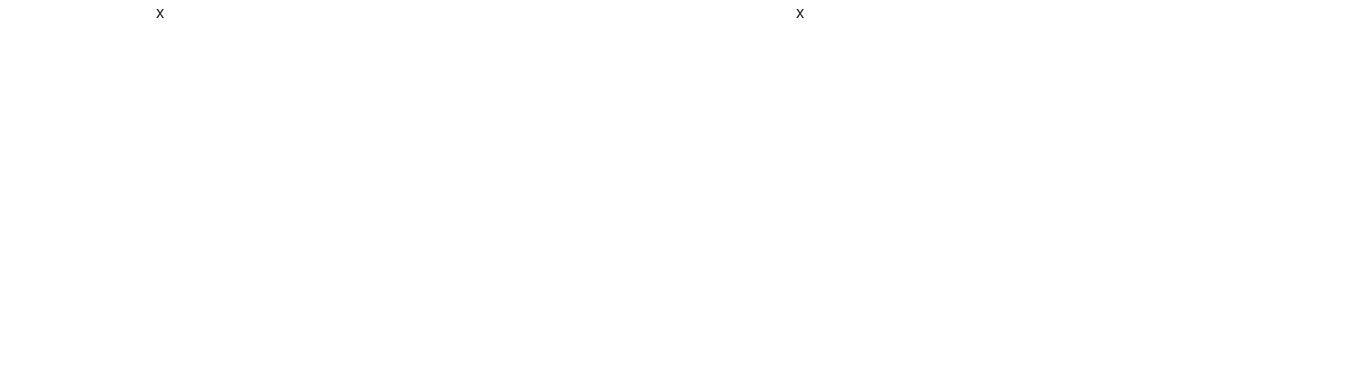
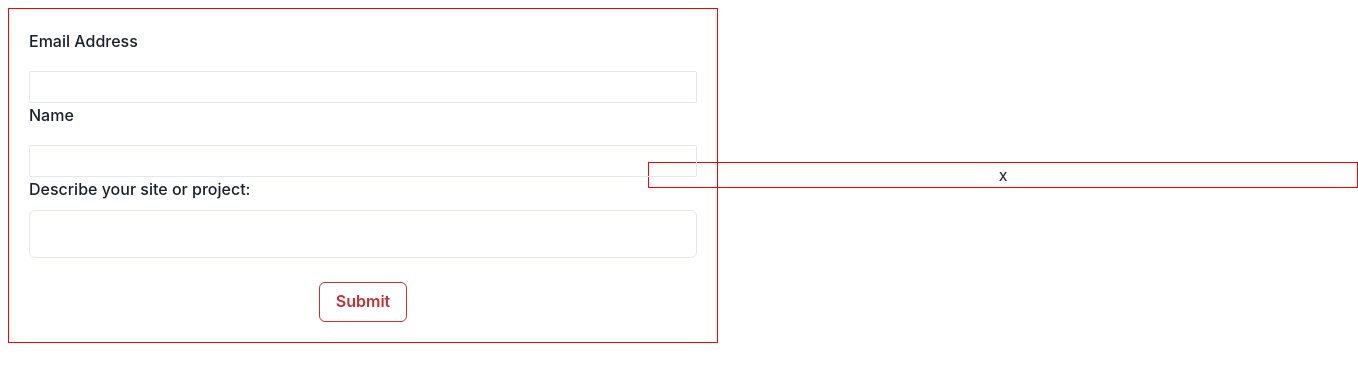
Before and after one commit to CJbricks/BBB-design, a Next.js app: page /FormGrid in a window 1280 px wide. Shown: the top 382 px of the page, 1358 px wide, since content can reach past the window. Built offline with nearby package versions, Linux system fonts and the light colour scheme.

Commit message:
form layout added
Chakra formcontrol

```diff
--- a/src/pages/FormGrid.js
+++ b/src/pages/FormGrid.js
@@ -1,15 +1,64 @@
 import React from 'react'
 import styles from '@/styles/Form.module.css'
-import { SimpleGrid, Text, Link, Box, } from '@chakra-ui/react'
+import { SimpleGrid, Text, Box, Flex, FormControl, FormLabel, FormHelperText, FormErrorMessage, Input, Button, InputGroup, InputLeftElement } from '@chakra-ui/react'
+import Image from 'next/image'
+import Link from 'next/link'
+import { useState } from 'react'
+
+
 
 
 export default function FormGrid() {
+
+   //Empty array to store array of input info
+   const stateArr = [];
+
+   // state for all input fields
+   const [email, setEmail] = useState("")
+   const [name, setName] = useState("")
+   const [comment, setComment] = useState("")
+
+   // Push to array
+   stateArr.push([email, name, comment])
+
   return (
     <>
-    <SimpleGrid columns={[1, 1, 2]} w="100%" alignItems={'center'} justifyContent={'center'} textAlign={'center'}>
-        <Box w={['100%', '100%', '50%']}>x</Box>
-        <Box w={['100%', '100%', '50%']}>x</Box>
+    <SimpleGrid columns={[1, 1, 2]} w="100%" alignItems={'center'} justifyContent={'center'} textAlign={'center'} m={2}>
+        <Box w={['240px', '300px', '710px']} fontWeight={700} fontSize={['14px', '18px', '28px']} p={5} border="1px solid red">
+        <FormControl>
+              <FormLabel>
+                Email Address
+              </FormLabel>
+                    <Input
+                    type='email'
+                    size="sm"
+                    onChange={(e) => setEmail(e.target.value)}
+
+                     />
+              <FormLabel>
+                Name
+              </FormLabel>
+                <Input
+                type="name"
+                size="sm"
+                onChange={(e) => setName(e.target.value)} />
+              <FormLabel>
+                Describe your site or project:
+              </FormLabel>
+                <Input type="name"
+                size="lg"
+                onChange={(e) => setComment(e.target.value)}
+                />
+            </FormControl>
+              <Button colorScheme="red"
+              mt={6}
+              size="md"
+              variant="outline"
+              onClick={(e) => console.log(stateArr[0], stateArr[1], stateArr[2] )}
+              >Submit</Button>
+        </Box>
+        <Box w={['240px', '300px', '710px']} border="1px solid red" >x</Box>
     </SimpleGrid>
-    </>
+  </>
   )
 }
```
Also changed, not shown: 1 other file (tests, documents, lock files or other folders).
